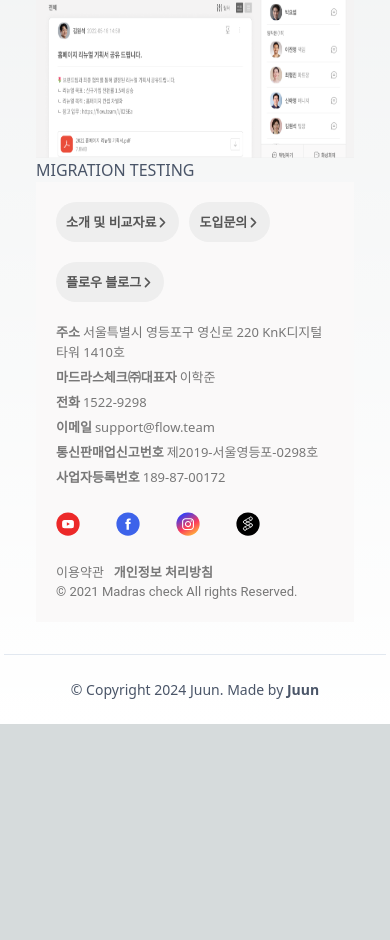
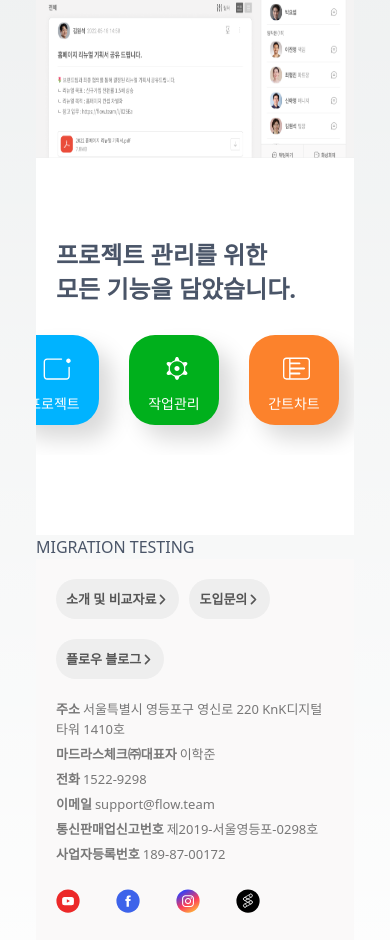
Before and after one commit to juunie-roh/setting-up-next, a Next.js app: page /portfolio/flow in a window 390 px wide. Shown: the part 1841-2781 px from the top of the page. Before the commit the page ends 2565 px from the top, so only its background shows below. Built offline with nearby package versions, Linux system fonts and the light colour scheme.

Commit message:
refactor(management): section and component added

```diff
--- a/src/app/portfolio/flow/page.tsx
+++ b/src/app/portfolio/flow/page.tsx
@@ -1,6 +1,11 @@
 import type { Metadata } from 'next';
 
-import { Functions, MainBanner, Partner } from '@/components/flow/sections';
+import {
+  Functions,
+  MainBanner,
+  Management,
+  Partner,
+} from '@/components/flow/sections';
 
 export const metadata: Metadata = {
   title: 'Flow KR',
@@ -12,6 +17,7 @@ export default function Page() {
       <MainBanner />
       <Partner />
       <Functions />
+      <Management />
       MIGRATION TESTING
     </>
   );
--- /dev/null
+++ b/src/components/flow/components/ManagementLi.tsx
@@ -0,0 +1,18 @@
+import Link from 'next/link';
+
+type IItem = {
+  title: string;
+  href: string;
+};
+
+export default function MngmtLi(props: { item: IItem }) {
+  const { href, title } = props.item;
+  return (
+    <li>
+      <Link href={href}>
+        <i />
+        <span>{title}</span>
+      </Link>
+    </li>
+  );
+}
--- a/src/components/flow/components/index.ts
+++ b/src/components/flow/components/index.ts
@@ -1,3 +1,4 @@
+import MngmtLi from './ManagementLi';
 import Li from './ProductLnbSubLi';
 
-export { Li };
+export { Li, MngmtLi };
--- a/src/components/flow/sections/index.ts
+++ b/src/components/flow/sections/index.ts
@@ -1,5 +1,6 @@
 import Functions from './funtions';
 import MainBanner from './mainbanner';
+import Management from './management';
 import Partner from './partner';
 
-export { Functions, MainBanner, Partner };
+export { Functions, MainBanner, Management, Partner };
--- /dev/null
+++ b/src/components/flow/sections/management.module.css
@@ -0,0 +1,236 @@
+.container {
+  width: 100%;
+  padding: 100px 0;
+  background-color: #fff;
+}
+@media screen and (max-width: 1024px) {
+  .container {
+    padding: 80px 0;
+  }
+}
+
+.flowWrap {
+  position: relative;
+  width: 100%;
+  height: 400px;
+  overflow: hidden;
+}
+.flowWrap ul {
+  position: relative;
+  display: flex;
+  align-items: center;
+  width: 3750px;
+  height: 100%;
+  /* background-color: #efefef; */
+  animation: flowWrap 30s linear infinite;
+}
+.flowWrap ul:hover {
+  animation-play-state: paused;
+}
+@keyframes flowWrap {
+  from {
+    right: 60px;
+  }
+  to {
+    right: calc(3750px - 100%);
+  }
+}
+.flowWrap ul li {
+  position: relative;
+  /* float: left; */
+  width: 170px;
+  height: 170px;
+  margin: 0 40px;
+  background-color: #0a7c71;
+  border-radius: 50px;
+  box-shadow: 13px 14px 22px rgb(0 0 0 / 15%);
+  z-index: 3;
+
+  transition-property: width, height, background-image, background-color;
+  transition-duration: 0.3s;
+}
+.flowWrap ul li:hover,
+.flowWrap ul li:hover a {
+  width: 300px;
+  height: 300px;
+}
+.flowWrap ul li:nth-child(9n + 1),
+.flowWrap ul li:nth-child(9n + 6) {
+  background-color: #00b3ff;
+}
+.flowWrap ul li:nth-child(9n + 2),
+.flowWrap ul li:nth-child(9n + 7) {
+  background-color: #00b01c;
+}
+.flowWrap ul li:nth-child(9n + 3),
+.flowWrap ul li:nth-child(9n + 8) {
+  background-color: #fc822c;
+}
+.flowWrap ul li:nth-child(9n + 4),
+.flowWrap ul li:nth-child(9n) {
+  background-color: var(--mainColor);
+}
+.flowWrap ul li:nth-child(9n + 5) {
+  background-color: var(--holdColor);
+}
+
+.flowWrap ul li:nth-child(9n + 1):hover {
+  background: url(/images/flow/management/managmentbg1.jpeg) no-repeat center
+    center / cover;
+}
+.flowWrap ul li:nth-child(9n + 2):hover {
+  background: url(/images/flow/management/managmentbg2.jpeg) no-repeat center
+    center / cover;
+}
+.flowWrap ul li:nth-child(9n + 3):hover {
+  background: url(/images/flow/management/managmentbg3.jpeg) no-repeat center
+    center / cover;
+}
+.flowWrap ul li:nth-child(9n + 4):hover {
+  background: url(/images/flow/management/managmentbg4.jpeg) no-repeat center
+    center / cover;
+}
+.flowWrap ul li:nth-child(9n + 5):hover {
+  background: url(/images/flow/management/managmentbg5.jpeg) no-repeat center
+    center / cover;
+}
+.flowWrap ul li:nth-child(9n + 6):hover {
+  background: url(/images/flow/management/managmentbg6.jpeg) no-repeat center
+    center / cover;
+}
+.flowWrap ul li:nth-child(9n + 7):hover {
+  background: url(/images/flow/management/managmentbg7.jpeg) no-repeat center
+    center / cover;
+}
+.flowWrap ul li:nth-child(9n + 8):hover {
+  background: url(/images/flow/management/managmentbg8.jpeg) no-repeat center
+    center / cover;
+}
+.flowWrap ul li:nth-child(9n):hover {
+  background: url(/images/flow/management/managmentbg9.jpeg) no-repeat center
+    center / cover;
+}
+
+.flowWrap ul li a i {
+  position: absolute;
+  left: 65px;
+  top: 45px;
+  display: inline-block;
+  width: 39px;
+  height: 31px;
+}
+.flowWrap li:hover a i {
+  transform: translateX(140px);
+}
+
+.flowWrap ul li:nth-child(9n + 1) a i {
+  background: url(/images/flow/management/managment1.svg) no-repeat center
+    center / contain;
+}
+.flowWrap ul li:nth-child(9n + 2) a i {
+  background: url(/images/flow/management/managment2.svg) no-repeat center
+    center / contain;
+}
+.flowWrap ul li:nth-child(9n + 3) a i {
+  background: url(/images/flow/management/managment3.svg) no-repeat center
+    center / contain;
+}
+.flowWrap ul li:nth-child(9n + 4) a i {
+  background: url(/images/flow/management/managment4.svg) no-repeat center
+    center / contain;
+}
+.flowWrap ul li:nth-child(9n + 5) a i {
+  background: url(/images/flow/management/managment5.svg) no-repeat center
+    center / contain;
+}
+.flowWrap ul li:nth-child(9n + 6) a i {
+  background: url(/images/flow/management/managment6.svg) no-repeat center
+    center / contain;
+}
+.flowWrap ul li:nth-child(9n + 7) a i {
+  background: url(/images/flow/management/managment7.svg) no-repeat center
+    center / contain;
+}
+.flowWrap ul li:nth-child(9n + 8) a i {
+  background: url(/images/flow/management/managment8.svg) no-repeat center
+    center / contain;
+}
+.flowWrap ul li:nth-child(9n) a i {
+  background: url(/images/flow/management/managment9.svg) no-repeat center
+    center / contain;
+}
+
+.flowWrap ul li a {
+  position: relative;
+  display: block;
+  width: 170px;
+  height: 100%;
+  color: #fff;
+  font-size: 16px;
+  font-weight: 700;
+  text-align: center;
+}
+.flowWrap li a span {
+  position: relative;
+  left: auto;
+  top: 110px;
+  color: #fff;
+  font-size: 20px;
+  font-weight: 500;
+}
+.flowWrap ul li:hover a {
+  text-align: left;
+}
+.flowWrap ul li:hover a span {
+  left: 40px;
+  top: 240px;
+}
+.flowWrap ul li:hover a span::after {
+  content: '';
+  position: relative;
+  top: -2px;
+  display: inline-block;
+  width: 32px;
+  height: 9px;
+  margin-left: 13px;
+  background: url(/images/flow/icon/main-arrow.svg) no-repeat center center /
+    contain;
+}
+
+@media screen and (max-width: 1024px) {
+  .flowWrap {
+    height: 150px;
+  }
+  .flowWrap ul {
+    width: 2160px;
+    animation-duration: 10s;
+  }
+  .flowWrap ul li,
+  .flowWrap ul li a {
+    width: 90px;
+    height: 90px;
+    /* margin: 0 15px; */
+    border-radius: 26px;
+  }
+  .flowWrap ul li {
+    margin: 0 15px;
+  }
+  .flowWrap ul li a i {
+    width: 28px;
+    height: 23px;
+    left: 34px;
+    top: 22px;
+  }
+  .flowWrap li a span {
+    top: 56px;
+    font-size: 14px;
+  }
+  @keyframes flowWrap {
+    from {
+      right: 60px;
+    }
+    to {
+      right: calc(2160px - 100%);
+    }
+  }
+}
--- /dev/null
+++ b/src/components/flow/sections/management.tsx
@@ -0,0 +1,75 @@
+import common from '../common.module.css';
+import { MngmtLi } from '../components';
+import styles from './management.module.css';
+
+const items = [
+  {
+    id: 0,
+    title: '프로젝트',
+    href: '/project',
+  },
+  {
+    id: 1,
+    title: '작업관리',
+    href: '/task',
+  },
+  {
+    id: 2,
+    title: '간트차트',
+    href: '/okr', // #link-task-wbs
+  },
+  {
+    id: 3,
+    title: 'OKR',
+    href: '/okr',
+  },
+  {
+    id: 4,
+    title: '메신저',
+    href: '/chatting',
+  },
+  {
+    id: 5,
+    title: '화상회의',
+    href: '/video',
+  },
+  {
+    id: 6,
+    title: '파일함',
+    href: '/project', // #link-prj-file
+  },
+  {
+    id: 7,
+    title: '캘린더',
+    href: '/project', // #link-prj-cal
+  },
+  {
+    id: 8,
+    title: '외부인 초대',
+    href: '/project', // #link-prj-invite
+  },
+];
+
+export default function Management() {
+  return (
+    <section className={styles.container}>
+      <div className={common.inner}>
+        <h2 className={common.title}>
+          프로젝트 관리를 위한
+          <br />
+          모든 기능을 담았습니다.
+        </h2>
+      </div>
+      <div className={styles.flowWrap}>
+        <ul>
+          {items.map((item) => (
+            <MngmtLi key={item.id} item={item} />
+          ))}
+          {items.map((item) => (
+            <MngmtLi key={item.id} item={item} />
+          ))}
+        </ul>
+      </div>
+    </section>
+  );
+}
```
